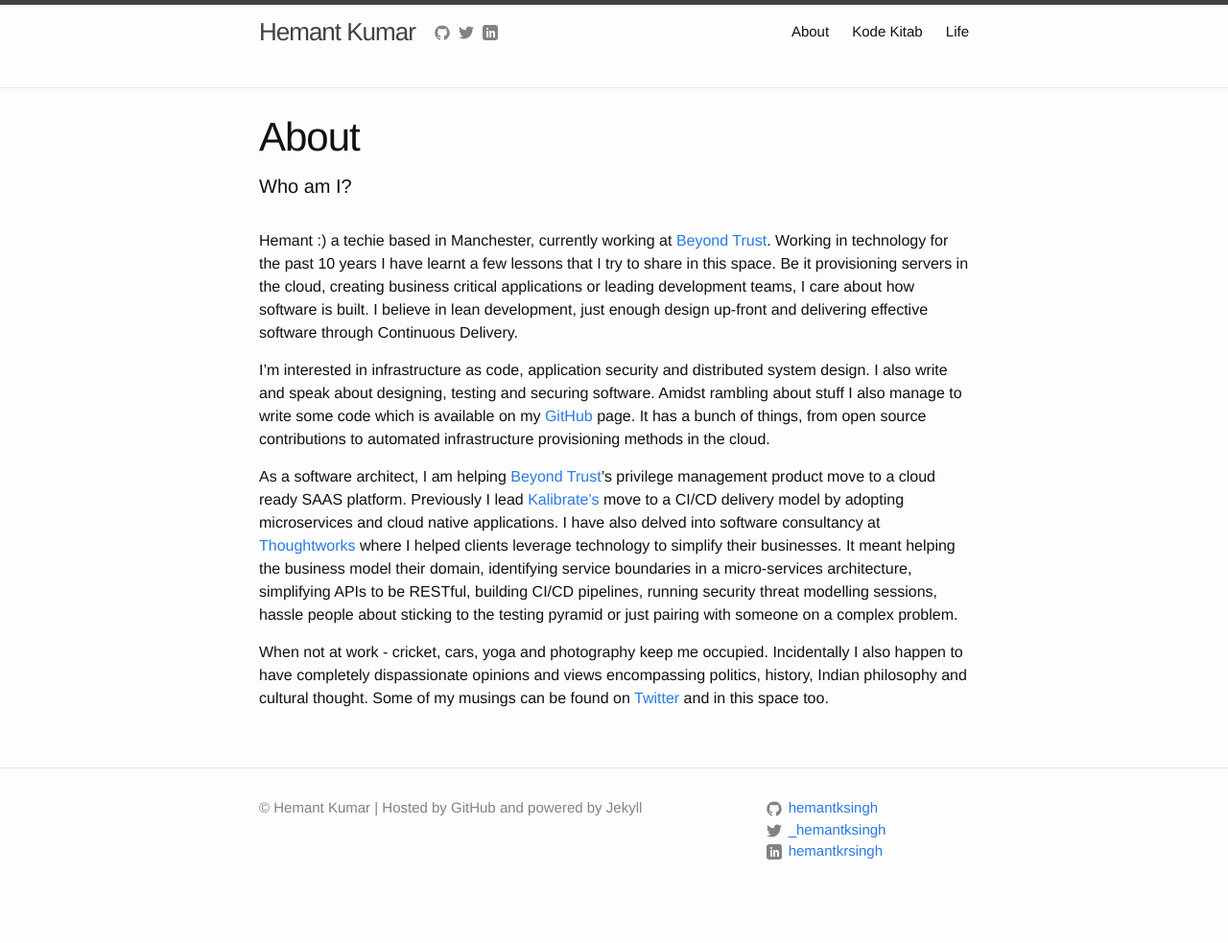
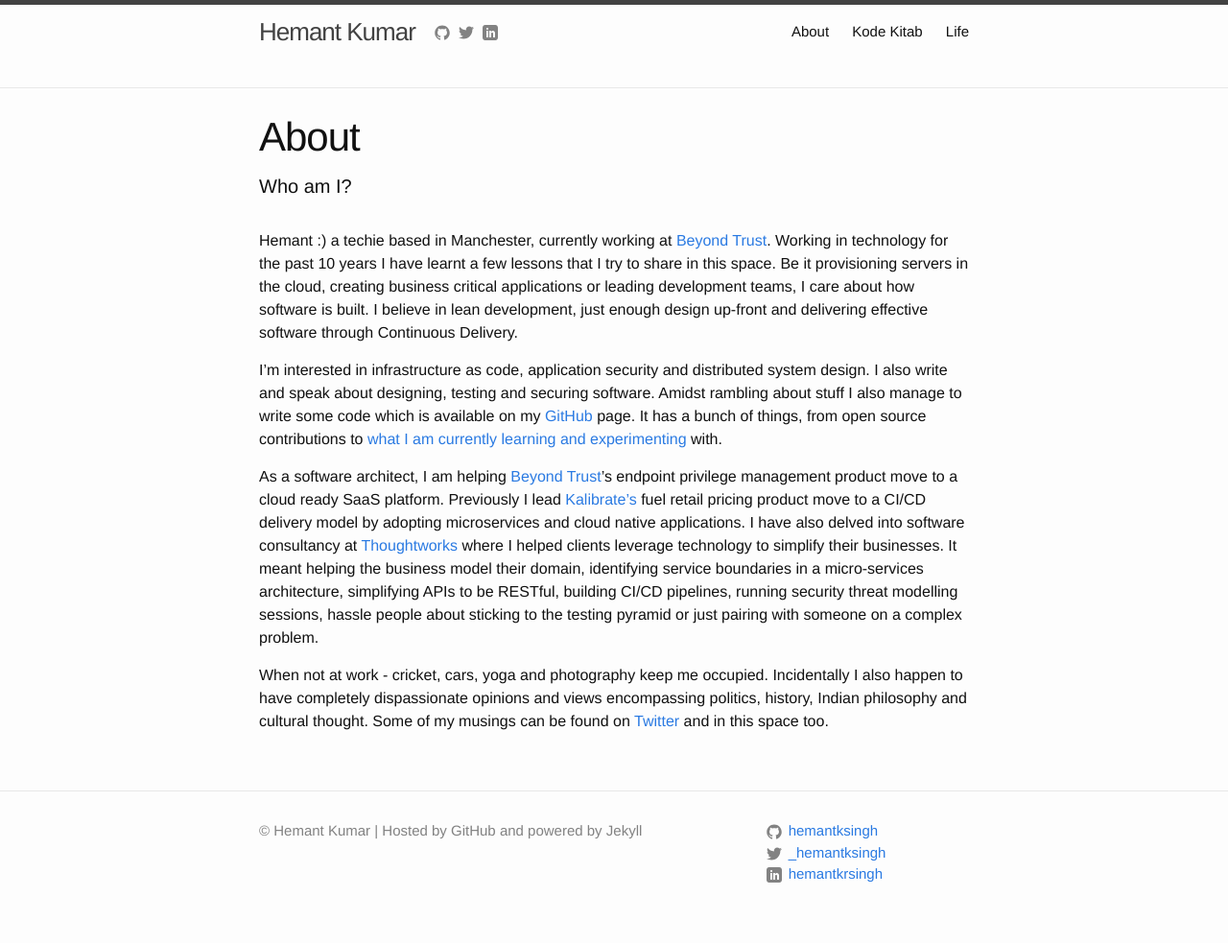
Before and after one commit to hemantksingh/hemantksingh.github.io, a Jekyll site: the page built from about.md, in a window 1280 px wide. Shown: the whole page at 96% size. Built offline with Jekyll 4.4.1, drawn with Linux system fonts in a browser that asks for light colours; before the commit the page ends 959 px from its top, so only the background shows below that.

Commit message:
Link learnings to the public git repo

```diff
--- a/about.md
+++ b/about.md
@@ -7,8 +7,8 @@
 
 Hemant :) a techie based in Manchester, currently working at [Beyond Trust](https://www.beyondtrust.com). Working in technology for the past 10 years I have learnt a few lessons that I try to share in this space. Be it provisioning servers in the cloud, creating business critical applications or leading development teams, I care about how software is built. I believe in lean development, just enough design up-front and delivering effective software through Continuous Delivery.
 
-I'm interested in infrastructure as code, application security and distributed system design. I also write and speak about designing, testing and securing software. Amidst rambling about stuff I also manage to write some code which is available on my [GitHub](https://github.com/hemantksingh) page. It has a bunch of things, from open source contributions to automated infrastructure provisioning methods in the cloud.
+I'm interested in infrastructure as code, application security and distributed system design. I also write and speak about designing, testing and securing software. Amidst rambling about stuff I also manage to write some code which is available on my [GitHub](https://github.com/hemantksingh) page. It has a bunch of things, from open source contributions to [what I am currently learning and experimenting](https://github.com/hemantksingh/messup-learn) with.
 
-As a software architect, I am helping [Beyond Trust](https://www.beyondtrust.com)'s privilege management product move to a cloud ready SAAS platform. Previously I lead [Kalibrate's](https://www.kalibrate.com) move to a CI/CD delivery model by adopting microservices and cloud native applications. I have also delved into software consultancy at [Thoughtworks](https://thoughtworks.com) where I helped clients leverage technology to simplify their businesses. It meant helping the business model their domain, identifying service boundaries in a micro-services architecture, simplifying APIs to be RESTful, building CI/CD pipelines, running security threat modelling sessions, hassle people about sticking to the testing pyramid or just pairing with someone on a complex problem.
+As a software architect, I am helping [Beyond Trust](https://www.beyondtrust.com)'s endpoint privilege management product move to a cloud ready SaaS platform. Previously I lead [Kalibrate's](https://www.kalibrate.com) fuel retail pricing product move to a CI/CD delivery model by adopting microservices and cloud native applications. I have also delved into software consultancy at [Thoughtworks](https://thoughtworks.com) where I helped clients leverage technology to simplify their businesses. It meant helping the business model their domain, identifying service boundaries in a micro-services architecture, simplifying APIs to be RESTful, building CI/CD pipelines, running security threat modelling sessions, hassle people about sticking to the testing pyramid or just pairing with someone on a complex problem.
 
 When not at work - cricket, cars, yoga and photography keep me occupied. Incidentally I also happen to have completely dispassionate opinions and views encompassing politics, history, Indian philosophy and cultural thought. Some of my musings can be found on [Twitter](https://twitter.com/_hemantksingh) and in this space too.
```
